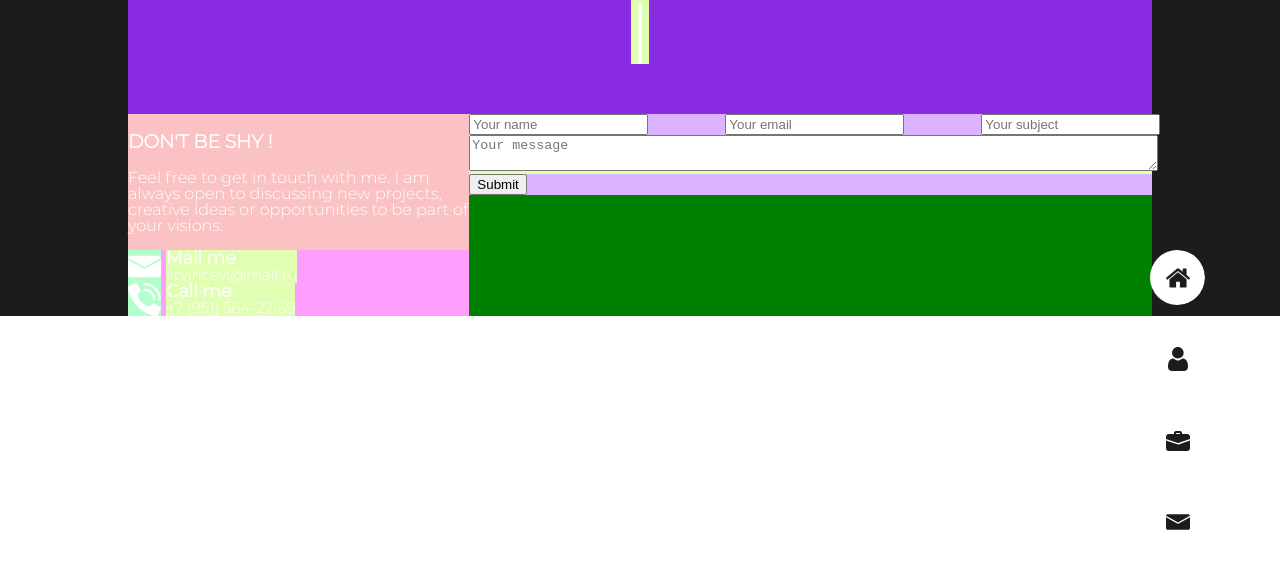
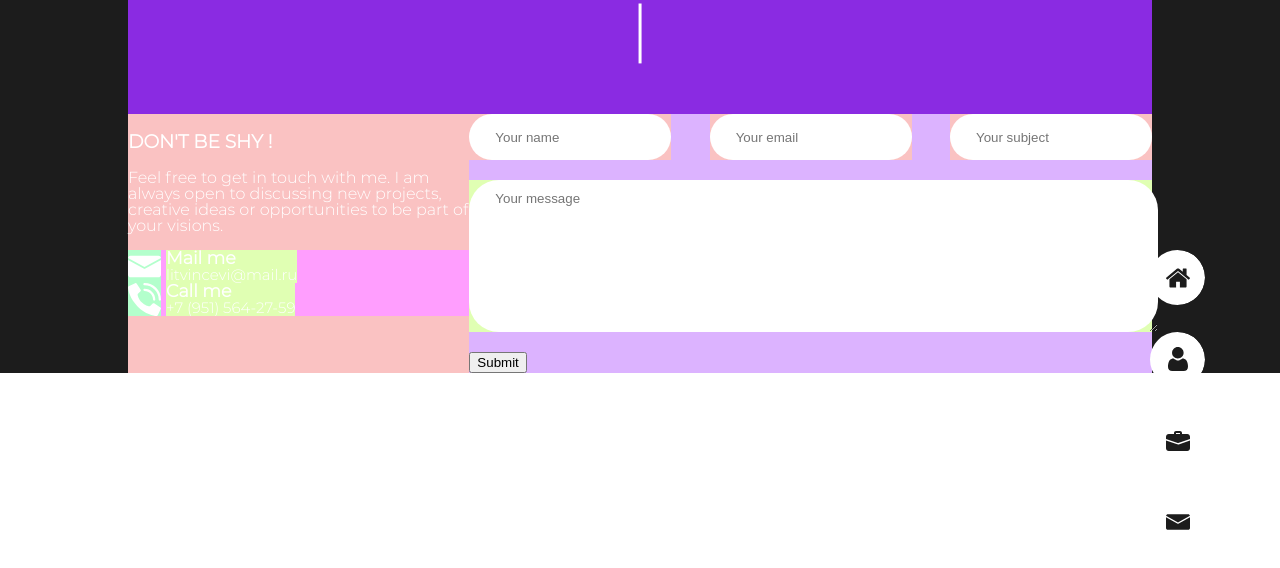
Before and after one commit to LitvintsevIgor/PortfolioReact, a React (Create React App) app: page /contact in a window 1280 px wide. Shown: the top 568 px of the page. Built offline with nearby package versions, Linux system fonts and the light colour scheme.

Commit message:
Fixed contact form

```diff
--- a/src/common/ContactForm/ContactForm.module.css
+++ b/src/common/ContactForm/ContactForm.module.css
@@ -1,27 +1,53 @@
 .form {
     display: flex;
-    justify-content: space-between;
+    justify-content: flex-start;
     background-color: #dcb3ff;
     flex-wrap: wrap;
 }
 
 .myInput {
-    flex: 0 0 25%;
-    max-width: 33.333333%;
     background-color: #fac2c2;
 }
 
 .myInput input {
-    width: 100%;
+    width: 150px;
+    height: 24px;
+    border: none;
+    border-radius: 30px;
+    padding: 11px 26px;
 
 }
 
 .myTextarea {
     background-color: #e0ffb3;
-    flex: 0 0 100%;
     width: 100%;
+    margin-bottom: 20px;
 }
 
 .myTextarea textarea {
+    height: 130px;
+    width: 93.2%;
+    border-radius: 30px;
+    display: block;
+    border: none;
+    padding: 11px 26px;
+    font-family: Montserrat, sans-serif;
+}
+
+.inputs{
+    display:flex;
+    justify-content: space-between;
     width: 100%;
+    margin-bottom: 20px;
 }
+
+textarea {
+
+}
+
+/*@media screen and(max-width:560px){*/
+/*    .inputs {*/
+/*        flex-direction: column;*/
+/*        justify-content: center;*/
+/*    }*/
+/*}*/
--- a/src/common/ContactForm/ContactForm.tsx
+++ b/src/common/ContactForm/ContactForm.tsx
@@ -28,6 +28,7 @@ export const ContactForm = () => {
                 }}
             >
                 <Form className={style.form}>
+                    <div className={style.inputs}>
                         <div className={style.myInput}>
                             <Field id="firstName" name="firstName" placeholder="Your name" />
                         </div>
@@ -42,10 +43,13 @@ export const ContactForm = () => {
                         <div className={style.myInput}>
                             <Field id="subject" name='subject' placeholder="Your subject"/>
                         </div>
+                    </div>
                     <div className={style.myTextarea}>
                         <Field as="textarea" id="message" name='message' placeholder="Your message"/>
                     </div>
+                    <div>
                         <button type="submit">Submit</button>
+                    </div>
                 </Form>
             </Formik>
         </div>
--- a/src/common/SectionTitle/SectionTitle.module.css
+++ b/src/common/SectionTitle/SectionTitle.module.css
@@ -1,4 +1,4 @@
 .sectionTitle {
     margin-bottom: 50px;
-    background-color: #e0ffb3;
+
 }
```
Lines whose indentation alone changed are shown as unchanged.
